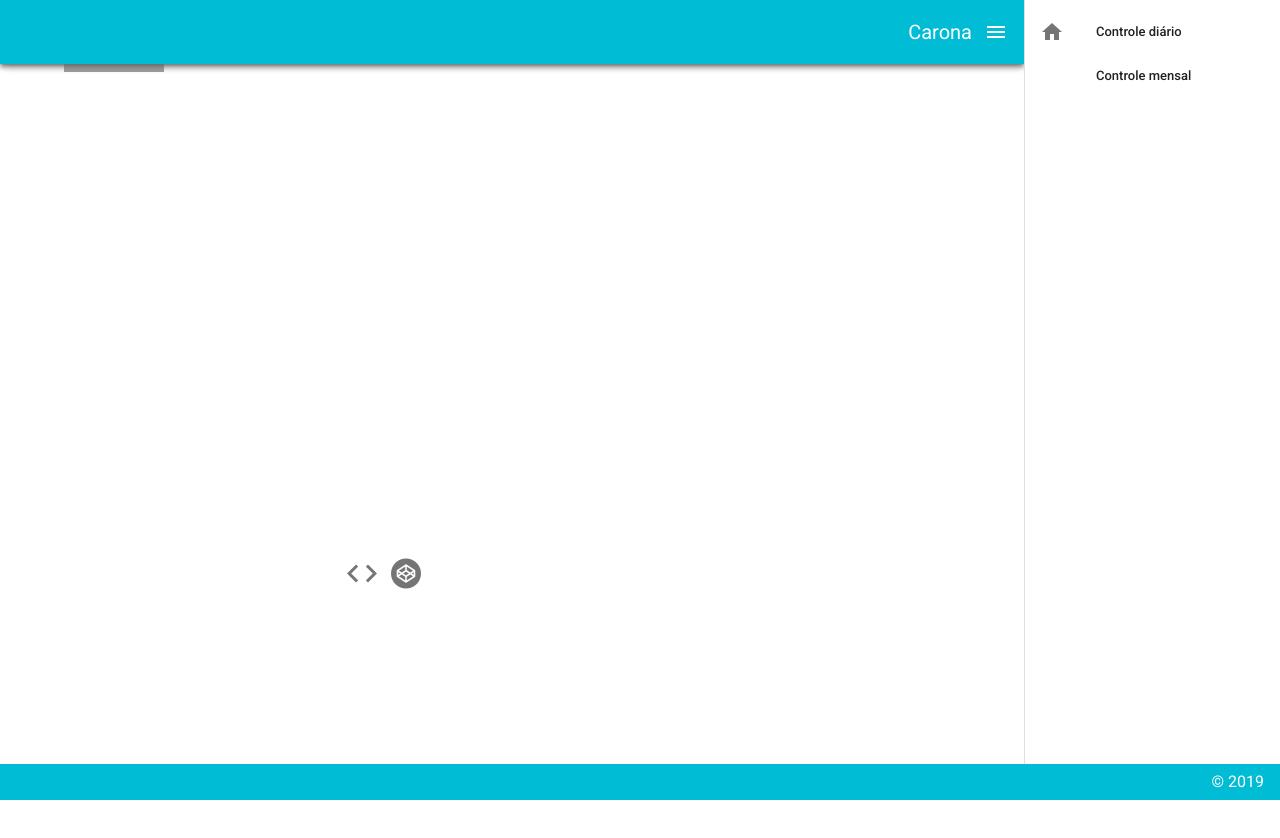
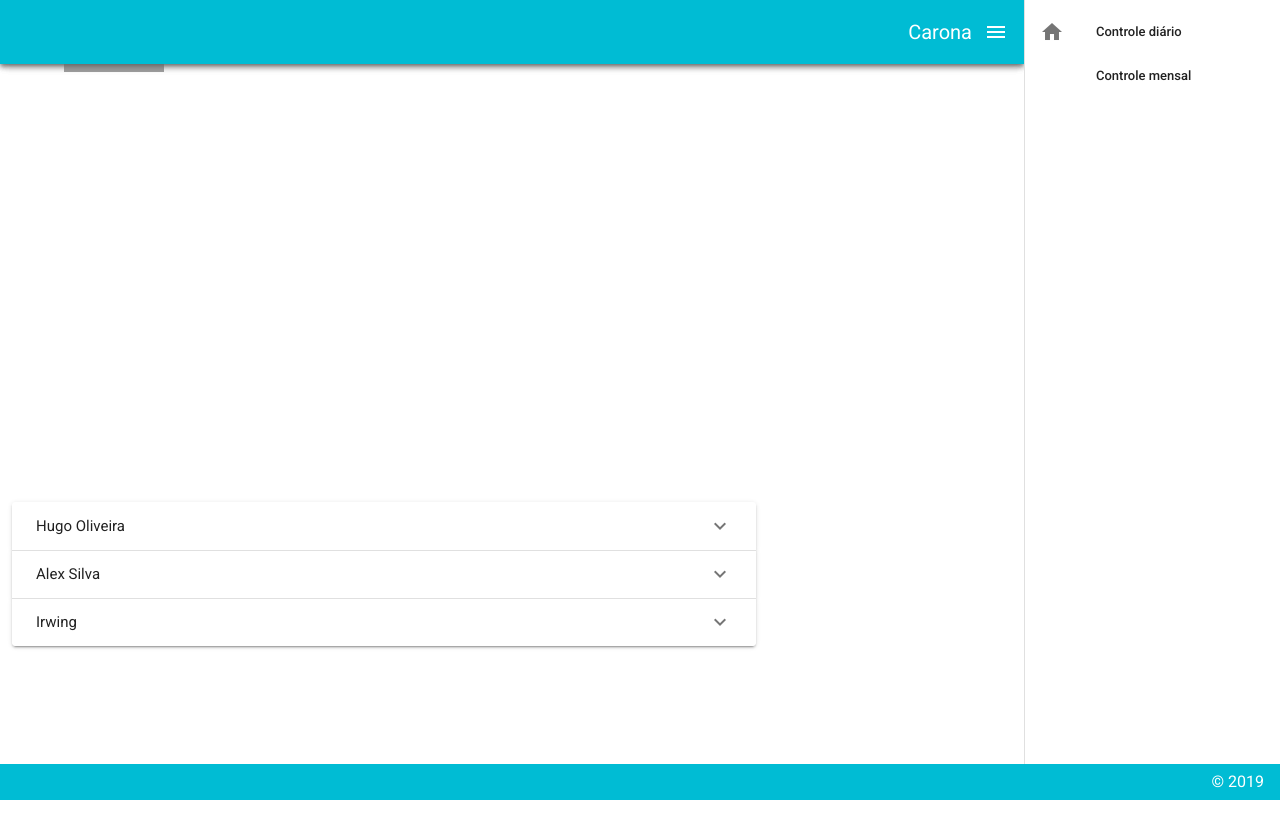
Before and after one commit to HugoOliveiraThor/vuetify-app-carona, a Vue app: page / in a window 1280 px wide. Shown: the top 838 px of the page. Built offline with nearby package versions, Linux system fonts and the light colour scheme; grey boxes are pictures that could not be loaded.

Commit message:
Add new values

```diff
--- /dev/null
+++ b/src/components/Content.vue
@@ -0,0 +1,77 @@
+<template>
+    <v-row align="center" justify="center">
+        {{form}}
+          <v-col class="text-center">
+            <v-row align="center">
+              <v-row justify="space-around">
+                <v-col cols="12" sm="6">
+                  <v-col cols="12" sm="6" md="4">
+                    <v-menu
+                      ref="menu"
+                      v-model="menu"
+                      :close-on-content-click="false"
+                      :return-value.sync="form.date"
+                      transition="scale-transition"
+                      offset-y
+                      min-width="290px"
+                    >
+                      <template v-slot:activator="{ on }">
+                        <v-text-field
+                             v-model="form.date"
+                             label="Data da carona"
+                             readonly
+                             v-on="on">
+                        </v-text-field>
+                      </template>
+                      <v-date-picker
+                        v-model="form.date"
+                        no-title scrollable>
+                        <v-spacer></v-spacer>
+                        <v-btn
+                            text
+                            color="primary"
+                            @click="menu = false">
+                            Cancel
+                        </v-btn>
+                        <v-btn
+                            text color="primary"
+                            @click="$refs.menu.save(date)">
+                            OK
+                        </v-btn>
+                      </v-date-picker>
+                    </v-menu>
+                  </v-col>
+                </v-col>
+                <v-switch
+                    v-model="form.ida"
+                    class="ma-2"
+                    label="Ida">
+                </v-switch>
+                <v-switch
+                    v-model="form.volta"
+                    class="ma-2"
+                    label="Volta">
+                </v-switch>
+              </v-row>
+              <v-divider></v-divider>
+            </v-row>
+          </v-col>
+        </v-row>
+</template>
+
+<script>
+    export default {
+        name:'Content',
+        props: ['form'],
+        mounted() {
+            console.log('this.form;', this.form)
+        },
+        data() {
+            return {}
+        }
+    }
+</script>
+
+<style lang="scss" scoped>
+
+</style>
--- a/src/components/TopToolBar.vue
+++ b/src/components/TopToolBar.vue
@@ -1,10 +1,6 @@
 <template>
   <v-app id="inspire">
-    <v-navigation-drawer
-      v-model="drawer"
-      app
-      right
-    >
+    <v-navigation-drawer v-model="drawer" app right>
       <v-list dense>
         <v-list-item link>
           <v-list-item-action>
@@ -28,68 +24,30 @@
       </v-list>
     </v-navigation-drawer>
 
-    <v-app-bar
-      app
-      color="cyan"
-      dark
-    >
+    <v-app-bar app color="cyan" dark>
       <v-spacer />
-
       <v-toolbar-title>Carona</v-toolbar-title>
-
       <v-app-bar-nav-icon @click.stop="drawer = !drawer" />
     </v-app-bar>
 
     <v-content>
-      <v-container
-        class="fill-height"
-        fluid
-      >
-        <v-row
-          align="center"
-          justify="center"
-        >
-          <v-col class="text-center">
-            <v-tooltip left>
-              <template v-slot:activator="{ on }">
-                <v-btn
-                  :href="source"
-                  icon
-                  large
-                  target="_blank"
-                  v-on="on"
-                >
-                  <v-icon large>mdi-code-tags</v-icon>
-                </v-btn>
-              </template>
-
-              <span>Source</span>
-            </v-tooltip>
-
-            <v-tooltip right>
-              <template v-slot:activator="{ on }">
-                <v-btn
-                  icon
-                  large
-                  href="https://codepen.io/johnjleider/pen/WVbPgz"
-                  target="_blank"
-                  v-on="on"
-                >
-                  <v-icon large>mdi-codepen</v-icon>
-                </v-btn>
-              </template>
-
-              <span>Codepen</span>
-            </v-tooltip>
+      <v-container class="fill-height" fluid>
+        <v-row>
+          <v-col>
+            <v-expansion-panels>
+              <v-expansion-panel v-for="(item,i) in list" :key="i">
+                <v-expansion-panel-header>{{item.name}}</v-expansion-panel-header>
+                <v-expansion-panel-content>
+                  <contentUser :form="item" />
+                </v-expansion-panel-content>
+              </v-expansion-panel>
+            </v-expansion-panels>
           </v-col>
         </v-row>
       </v-container>
     </v-content>
 
-    <v-footer
-      color="cyan"
-      app
-    >
+    <v-footer color="cyan" app>
       <v-spacer />
 
       <span class="white--text">&copy; 2019</span>
@@ -98,14 +56,24 @@
 </template>
 
 <script>
-  export default {
-    name: 'LayoutsDemosBaselineFlipped',
-
-    props: {
-      source: String,
-    },
-    data: () => ({
-      drawer: null,
-    }),
-  }
+import contentUser from './Content'
+export default {
+  name: "LayoutsDemosBaselineFlipped",
+  components: {
+    contentUser
+  },
+  props: {
+    source: String
+  },
+  data: () => ({
+    drawer: null,
+    form: {},
+    menu: "",
+    list: [
+      { name: "Hugo Oliveira", date: new Date() },
+      { name: "Alex Silva", date: new Date() },
+      { name: "Irwing", date: new Date() },
+    ]
+  })
+};
 </script>
```
Also changed, not shown: 1 other file (tests, documents, lock files or other folders).
